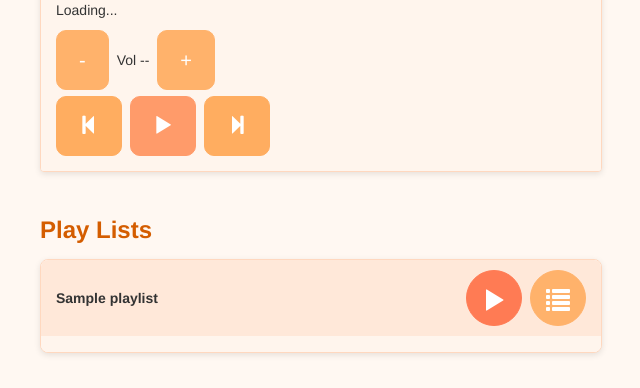
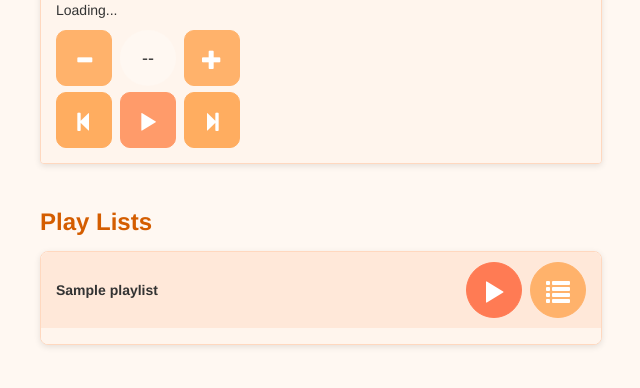
Before and after one commit to wjduenow/sonos-sleep, a Flask app: template templates/list_play_lists.html in a window 1280 px wide, after a click that opens the changed part. Shown: the part 142-530 px from the top of the page, without its empty margins (30-670 px from the left). Run offline with Flask 2, Linux system fonts and the light colour scheme; the template is opened without the code that fills it: most values are stand-ins (such as "Sample title", 1, 10 or a date in 2020); some libraries are stand-ins or nearby versions.

Commit message:
updated play controller buttons and added album art

```diff
--- a/templates/list_play_lists.html
+++ b/templates/list_play_lists.html
@@ -129,14 +129,14 @@ body{background:#fff8f2;}
                 <div class="flex-grow-1 room-detail">
                    <p class="track-info" data-room="{{ zone.player_name }}">Loading...</p>
                    <div class="room-controls volume-controls">
-                      <a class="btn btn-info btn-xs volume-btn" data-change="down" data-room="{{ zone.player_name }}" href="#">-</a>
-                      <span class="room-volume" data-room="{{ zone.player_name }}">Vol --</span>
-                      <a class="btn btn-info btn-xs volume-btn" data-change="up" data-room="{{ zone.player_name }}" href="#">+</a>
+                      <a class="btn btn-info btn-xs circle-btn volume-btn" data-change="down" data-room="{{ zone.player_name }}" href="#"><span class="glyphicon glyphicon-minus"></span></a>
+                      <span class="room-volume circle-btn" data-room="{{ zone.player_name }}">--</span>
+                      <a class="btn btn-info btn-xs circle-btn volume-btn" data-change="up" data-room="{{ zone.player_name }}" href="#"><span class="glyphicon glyphicon-plus"></span></a>
                    </div>
                    <div class="room-controls playback-controls" style="margin-top:6px;">
-                      <a class="btn btn-warning btn-xs track-btn" data-dir="prev" data-room="{{ zone.player_name }}" href="#"><span class="glyphicon glyphicon-step-backward"></span></a>
-                      <a  class="btn btn-success btn-xs room-action" data-action="play" data-room="{{ zone.player_name }}" href="#"><span class="glyphicon glyphicon-play"></span></a>
-                      <a class="btn btn-warning btn-xs track-btn" data-dir="next" data-room="{{ zone.player_name }}" href="#"><span class="glyphicon glyphicon-step-forward"></span></a>
+                      <a class="btn btn-warning btn-xs circle-btn track-btn" data-dir="prev" data-room="{{ zone.player_name }}" href="#"><span class="glyphicon glyphicon-step-backward"></span></a>
+                      <a  class="btn btn-success btn-xs circle-btn room-action" data-action="play" data-room="{{ zone.player_name }}" href="#"><span class="glyphicon glyphicon-play"></span></a>
+                      <a class="btn btn-warning btn-xs circle-btn track-btn" data-dir="next" data-room="{{ zone.player_name }}" href="#"><span class="glyphicon glyphicon-step-forward"></span></a>
                    </div>
                 </div>
             </div>
@@ -443,8 +443,8 @@ function fetchAlbumArt(room,title,artist){
  }
 
 .album-art{
-    width:64px;
-    height:64px;
+    width:120px;
+    height:120px;
     object-fit:cover;
     border-radius:4px;
     margin-right:10px;
@@ -452,5 +452,24 @@ function fetchAlbumArt(room,title,artist){
 }
 </style>
 
+<style>
+.circle-btn{
+    width:56px;
+    height:56px;
+    display:flex !important;
+    align-items:center;
+    justify-content:center;
+    font-size:24px;
+    padding:0;
+    border-radius:50%;
+}
+
+.room-volume.circle-btn{
+    background:#fff8f2;
+    font-size:18px;
+    line-height:56px;
+}
+</style>
+
 </body>
 </html>
```
Also changed, not shown: 1 other file.
